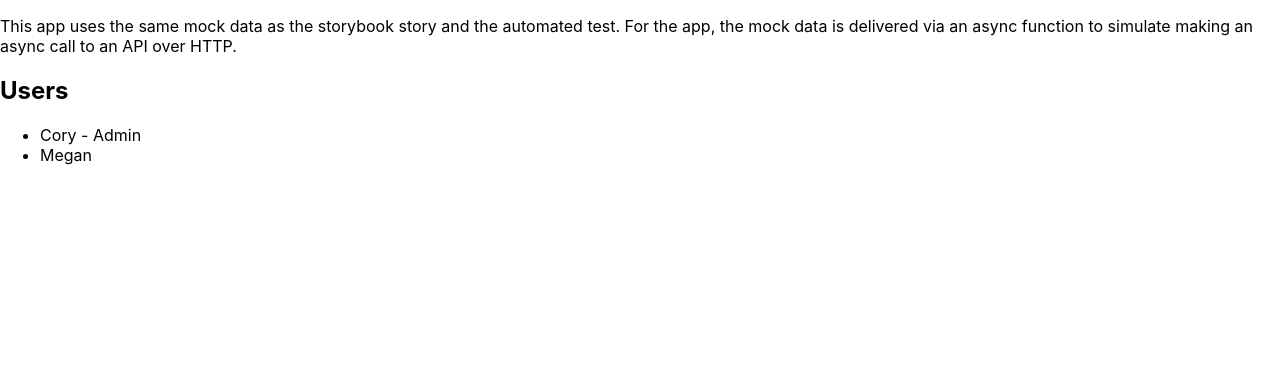
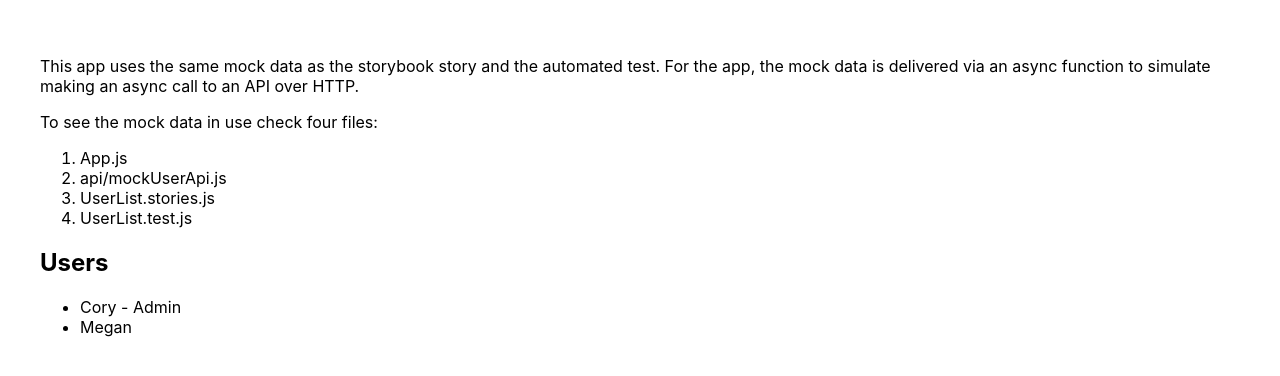
Before and after one commit to coryhouse/mock-data-pattern, a React (Create React App) app: page / in a window 1280 px wide. Shown: the top 376 px of the page. Built offline with nearby package versions, Linux system fonts and the light colour scheme.

Commit message:
Add docs

```diff
--- a/src/App.js
+++ b/src/App.js
@@ -29,6 +29,17 @@ class App extends Component {
           automated test. For the app, the mock data is delivered via an async
           function to simulate making an async call to an API over HTTP.
         </p>
+
+        <p>
+          To see the mock data in use check four files:
+          <ol>
+            <li>App.js</li>
+            <li>api/mockUserApi.js</li>
+            <li>UserList.stories.js</li>
+            <li>UserList.test.js</li>
+          </ol>
+        </p>
+
         <UserList users={this.state.users} />
       </div>
     );
--- a/src/index.css
+++ b/src/index.css
@@ -1,6 +1,6 @@
 body {
-  margin: 0;
-  padding: 0;
+  margin: 20px;
+  padding: 20px;
   font-family: -apple-system, BlinkMacSystemFont, "Segoe UI", "Roboto", "Oxygen",
     "Ubuntu", "Cantarell", "Fira Sans", "Droid Sans", "Helvetica Neue",
     sans-serif;
```
